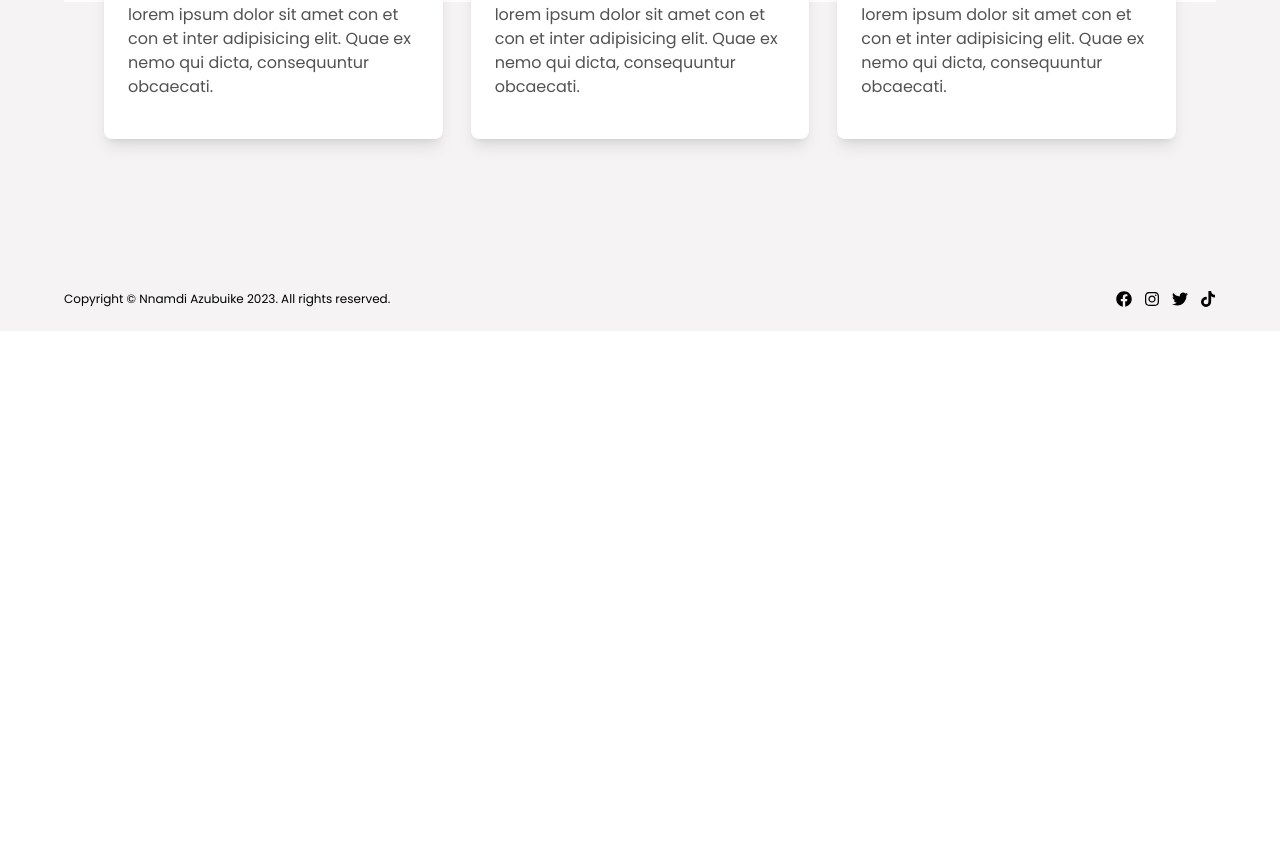
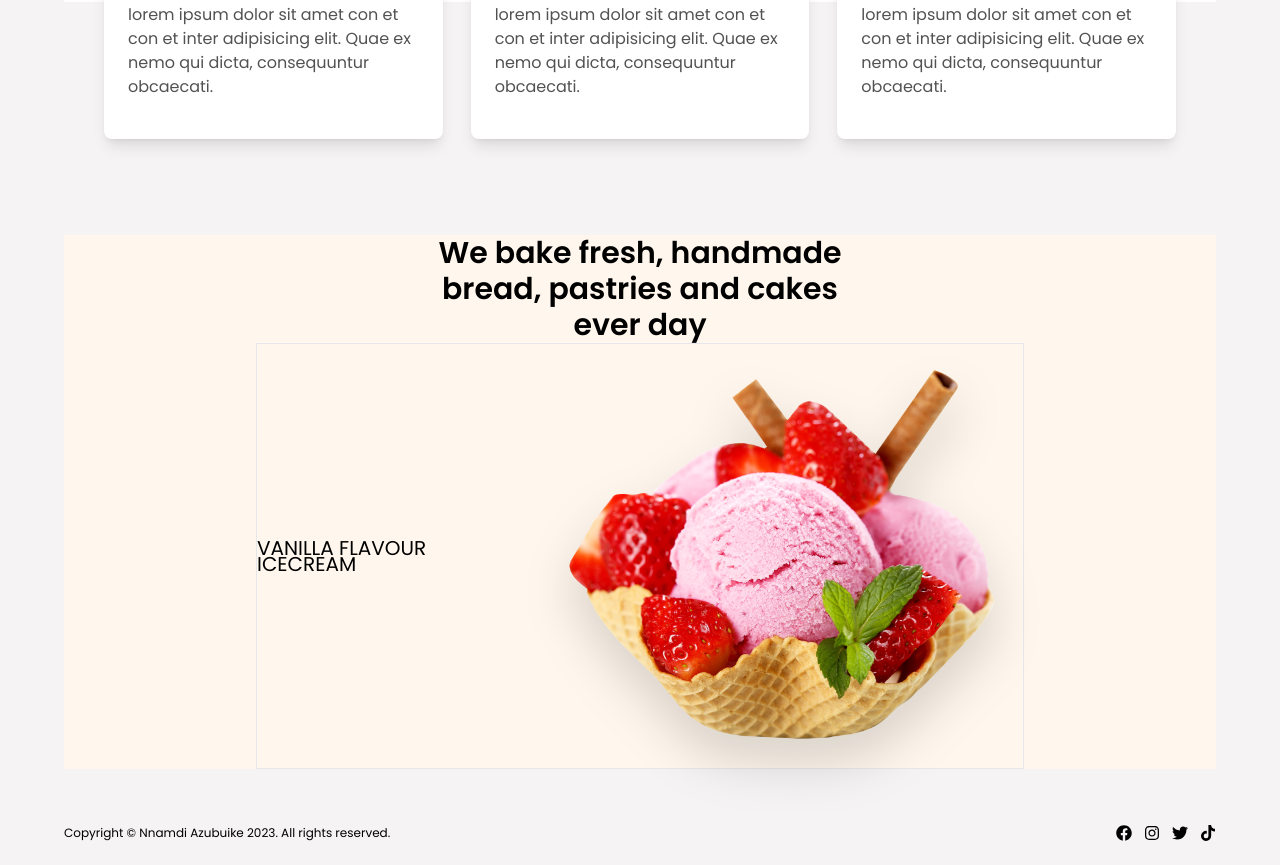
Before and after one commit to iamclement1/Foodie, a React (Vite) app: page /about in a window 1280 px wide. Shown: the part 526-1391 px from the top of the page. Before the commit the page ends 857 px from the top, so only its background shows below. Built offline with nearby package versions, Linux system fonts and the light colour scheme; no server answers; the database is empty.

Commit message:
"content card"

```diff
--- a/src/pages/About.jsx
+++ b/src/pages/About.jsx
@@ -1,12 +1,13 @@
 import Hero from '../assets/img/about-hero.jpg';
 import { aboutHero } from '../utils/AboutData';
+import Icecream from '../assets/img/i5.png';
 
 const About = () => {
     return (
         <>
             <div className=''>
                 <img src={Hero} alt="About-us-heroimage"
-                    className='w-full h-[26rem] ' />
+                    className='w-full h-[26rem] after:backdrop-brightness-50' />
 
                 <div className='md:flex flex-row relative md:px-10 px-4 bottom-24
                 md:space-x-7 space-y-3 md:space-y-0'>
@@ -31,6 +32,22 @@ const About = () => {
                         ))
                     }
                 </div>
+
+                <section className='bg-orange-50'>
+                    <div className='flex flex-row w-full'>
+                        <h1 className='w-460 m-auto text-3xl text-center font-semibold'>
+                            We bake fresh, handmade bread, pastries and cakes ever day
+                        </h1>
+                    </div>
+
+                    <div className='flex items-center justify-center mx-auto w-4/6 border space-x-5 '>
+                        <div>
+                            <h1 className='uppercase leading-4 text-xl'>Vanilla Flavour Icecream</h1>
+                        </div>
+                        <img src={Icecream} alt=""
+                        className='w-[30rem] drop-shadow-2xl'/>
+                    </div>
+                </section>
             </div>
         </>
     )
```
